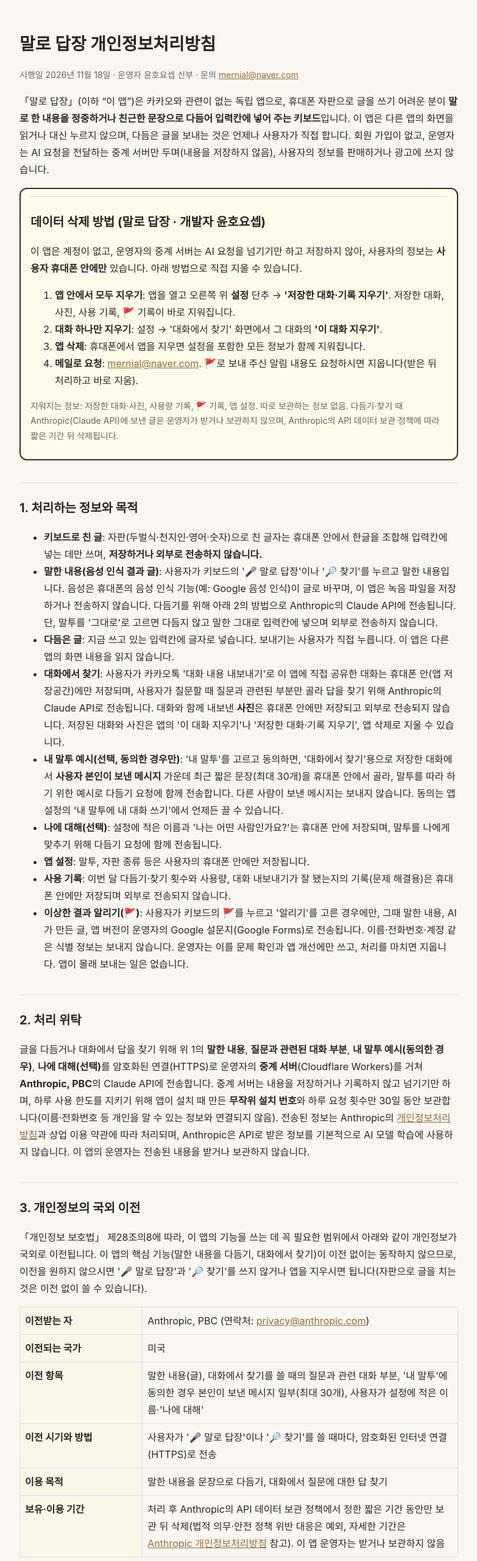
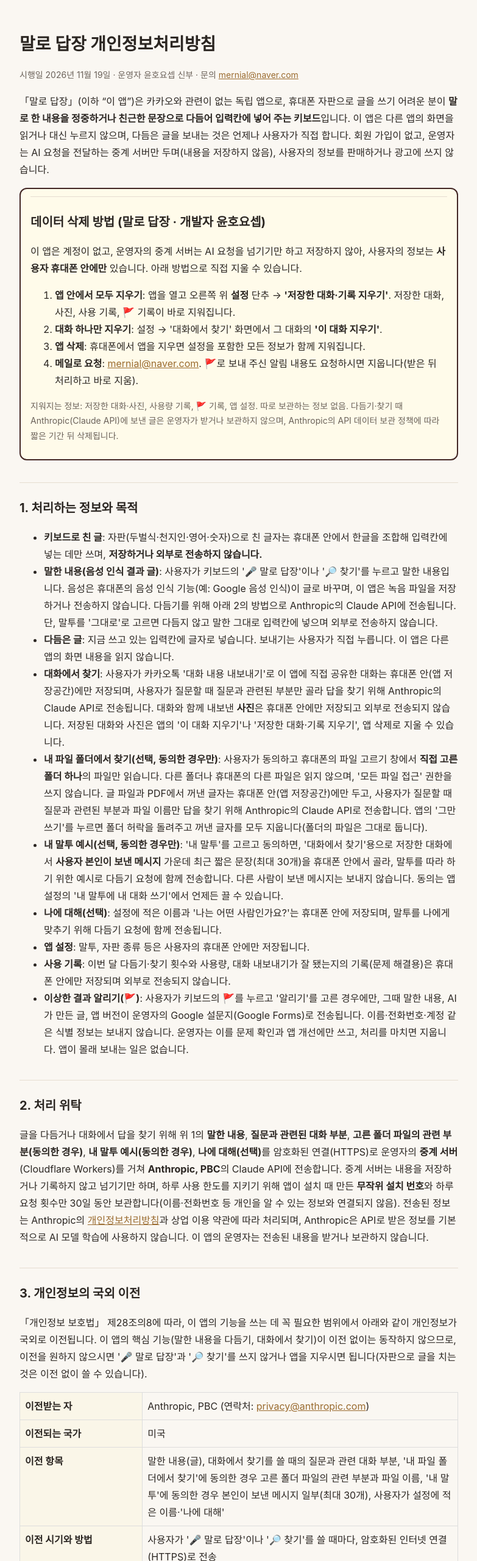
Before and after one commit to mernial/catholic-shorts, a plain HTML site: page talk-helper-privacy.html in a window 1280 px wide. Shown: the top 2560 px of the page at 61% size, without its empty margins (248-1031 px from the left). Drawn offline with Linux system fonts and the light colour scheme.

Commit message:
말로 답장 개인정보처리방침: '내 파일 폴더에서 찾기' 추가

```diff
--- a/talk-helper-privacy.html
+++ b/talk-helper-privacy.html
@@ -1,7 +1,7 @@
 <!doctype html><html lang="ko"><head><meta charset="utf-8"><meta name="viewport" content="width=device-width,initial-scale=1">
 <title>말로 답장 · 개인정보처리방침</title><link rel="stylesheet" href="style.css"><style>table{border-collapse:collapse;width:100%;margin:8px 0}th,td{border:1px solid #ddd;padding:8px;text-align:left;vertical-align:top}th{width:28%;background:#faf6e8;white-space:nowrap}</style></head><body><main>
 <h1>말로 답장 개인정보처리방침</h1>
-<p class="muted">시행일 2026년 11월 18일 · 운영자 윤호요셉 신부 · 문의 <a href="mailto:mernial@naver.com">mernial@naver.com</a></p>
+<p class="muted">시행일 2026년 11월 19일 · 운영자 윤호요셉 신부 · 문의 <a href="mailto:mernial@naver.com">mernial@naver.com</a></p>
 
 <p>「말로 답장」(이하 “이 앱”)은 카카오와 관련이 없는 독립 앱으로, 휴대폰 자판으로 글을 쓰기 어려운 분이 <b>말로 한 내용을 정중하거나 친근한 문장으로 다듬어 입력칸에 넣어 주는 키보드</b>입니다. 이 앱은 다른 앱의 화면을 읽거나 대신 누르지 않으며, 다듬은 글을 보내는 것은 언제나 사용자가 직접 합니다. 회원 가입이 없고, 운영자는 AI 요청을 전달하는 중계 서버만 두며(내용을 저장하지 않음), 사용자의 정보를 판매하거나 광고에 쓰지 않습니다.</p>
 
@@ -23,6 +23,7 @@
 <li><b>말한 내용(음성 인식 결과 글)</b>: 사용자가 키보드의 '🎤 말로 답장'이나 '🔎 찾기'를 누르고 말한 내용입니다. 음성은 휴대폰의 음성 인식 기능(예: Google 음성 인식)이 글로 바꾸며, 이 앱은 녹음 파일을 저장하거나 전송하지 않습니다. 다듬기를 위해 아래 2의 방법으로 Anthropic의 Claude API에 전송됩니다. 단, 말투를 '그대로'로 고르면 다듬지 않고 말한 그대로 입력칸에 넣으며 외부로 전송하지 않습니다.</li>
 <li><b>다듬은 글</b>: 지금 쓰고 있는 입력칸에 글자로 넣습니다. 보내기는 사용자가 직접 누릅니다. 이 앱은 다른 앱의 화면 내용을 읽지 않습니다.</li>
 <li><b>대화에서 찾기</b>: 사용자가 카카오톡 '대화 내용 내보내기'로 이 앱에 직접 공유한 대화는 휴대폰 안(앱 저장공간)에만 저장되며, 사용자가 질문할 때 질문과 관련된 부분만 골라 답을 찾기 위해 Anthropic의 Claude API로 전송됩니다. 대화와 함께 내보낸 <b>사진</b>은 휴대폰 안에만 저장되고 외부로 전송되지 않습니다. 저장된 대화와 사진은 앱의 '이 대화 지우기'나 '저장한 대화·기록 지우기', 앱 삭제로 지울 수 있습니다.</li>
+<li><b>내 파일 폴더에서 찾기(선택, 동의한 경우만)</b>: 사용자가 동의하고 휴대폰의 파일 고르기 창에서 <b>직접 고른 폴더 하나</b>의 파일만 읽습니다. 다른 폴더나 휴대폰의 다른 파일은 읽지 않으며, '모든 파일 접근' 권한을 쓰지 않습니다. 글 파일과 PDF에서 꺼낸 글자는 휴대폰 안(앱 저장공간)에만 두고, 사용자가 질문할 때 질문과 관련된 부분과 파일 이름만 답을 찾기 위해 Anthropic의 Claude API로 전송합니다. 앱의 '그만 쓰기'를 누르면 폴더 허락을 돌려주고 꺼낸 글자를 모두 지웁니다(폴더의 파일은 그대로 둡니다).</li>
 <li><b>내 말투 예시(선택, 동의한 경우만)</b>: '내 말투'를 고르고 동의하면, '대화에서 찾기'용으로 저장한 대화에서 <b>사용자 본인이 보낸 메시지</b> 가운데 최근 짧은 문장(최대 30개)을 휴대폰 안에서 골라, 말투를 따라 하기 위한 예시로 다듬기 요청에 함께 전송합니다. 다른 사람이 보낸 메시지는 보내지 않습니다. 동의는 앱 설정의 '내 말투에 내 대화 쓰기'에서 언제든 끌 수 있습니다.</li>
 <li><b>나에 대해(선택)</b>: 설정에 적은 이름과 '나는 어떤 사람인가요?'는 휴대폰 안에 저장되며, 말투를 나에게 맞추기 위해 다듬기 요청에 함께 전송됩니다.</li>
 <li><b>앱 설정</b>: 말투, 자판 종류 등은 사용자의 휴대폰 안에만 저장됩니다.</li>
@@ -31,14 +32,14 @@
 </ul>
 
 <h2>2. 처리 위탁</h2>
-<p>글을 다듬거나 대화에서 답을 찾기 위해 위 1의 <b>말한 내용</b>, <b>질문과 관련된 대화 부분</b>, <b>내 말투 예시(동의한 경우)</b>, <b>나에 대해(선택)</b>를 암호화된 연결(HTTPS)로 운영자의 <b>중계 서버</b>(Cloudflare Workers)를 거쳐 <b>Anthropic, PBC</b>의 Claude API에 전송합니다. 중계 서버는 내용을 저장하거나 기록하지 않고 넘기기만 하며, 하루 사용 한도를 지키기 위해 앱이 설치 때 만든 <b>무작위 설치 번호</b>와 하루 요청 횟수만 30일 동안 보관합니다(이름·전화번호 등 개인을 알 수 있는 정보와 연결되지 않음). 전송된 정보는 Anthropic의 <a href="https://www.anthropic.com/legal/privacy">개인정보처리방침</a>과 상업 이용 약관에 따라 처리되며, Anthropic은 API로 받은 정보를 기본적으로 AI 모델 학습에 사용하지 않습니다. 이 앱의 운영자는 전송된 내용을 받거나 보관하지 않습니다.</p>
+<p>글을 다듬거나 대화에서 답을 찾기 위해 위 1의 <b>말한 내용</b>, <b>질문과 관련된 대화 부분</b>, <b>고른 폴더 파일의 관련 부분(동의한 경우)</b>, <b>내 말투 예시(동의한 경우)</b>, <b>나에 대해(선택)</b>를 암호화된 연결(HTTPS)로 운영자의 <b>중계 서버</b>(Cloudflare Workers)를 거쳐 <b>Anthropic, PBC</b>의 Claude API에 전송합니다. 중계 서버는 내용을 저장하거나 기록하지 않고 넘기기만 하며, 하루 사용 한도를 지키기 위해 앱이 설치 때 만든 <b>무작위 설치 번호</b>와 하루 요청 횟수만 30일 동안 보관합니다(이름·전화번호 등 개인을 알 수 있는 정보와 연결되지 않음). 전송된 정보는 Anthropic의 <a href="https://www.anthropic.com/legal/privacy">개인정보처리방침</a>과 상업 이용 약관에 따라 처리되며, Anthropic은 API로 받은 정보를 기본적으로 AI 모델 학습에 사용하지 않습니다. 이 앱의 운영자는 전송된 내용을 받거나 보관하지 않습니다.</p>
 
 <h2>3. 개인정보의 국외 이전</h2>
 <p>「개인정보 보호법」 제28조의8에 따라, 이 앱의 기능을 쓰는 데 꼭 필요한 범위에서 아래와 같이 개인정보가 국외로 이전됩니다. 이 앱의 핵심 기능(말한 내용을 다듬기, 대화에서 찾기)이 이전 없이는 동작하지 않으므로, 이전을 원하지 않으시면 '🎤 말로 답장'과 '🔎 찾기'를 쓰지 않거나 앱을 지우시면 됩니다(자판으로 글을 치는 것은 이전 없이 쓸 수 있습니다).</p>
 <table>
 <tr><th>이전받는 자</th><td>Anthropic, PBC (연락처: <a href="mailto:privacy@anthropic.com">privacy@anthropic.com</a>)</td></tr>
 <tr><th>이전되는 국가</th><td>미국</td></tr>
-<tr><th>이전 항목</th><td>말한 내용(글), 대화에서 찾기를 쓸 때의 질문과 관련 대화 부분, '내 말투'에 동의한 경우 본인이 보낸 메시지 일부(최대 30개), 사용자가 설정에 적은 이름·'나에 대해'</td></tr>
+<tr><th>이전 항목</th><td>말한 내용(글), 대화에서 찾기를 쓸 때의 질문과 관련 대화 부분, '내 파일 폴더에서 찾기'에 동의한 경우 고른 폴더 파일의 관련 부분과 파일 이름, '내 말투'에 동의한 경우 본인이 보낸 메시지 일부(최대 30개), 사용자가 설정에 적은 이름·'나에 대해'</td></tr>
 <tr><th>이전 시기와 방법</th><td>사용자가 '🎤 말로 답장'이나 '🔎 찾기'를 쓸 때마다, 암호화된 인터넷 연결(HTTPS)로 전송</td></tr>
 <tr><th>이용 목적</th><td>말한 내용을 문장으로 다듬기, 대화에서 질문에 대한 답 찾기</td></tr>
 <tr><th>보유·이용 기간</th><td>처리 후 Anthropic의 API 데이터 보관 정책에서 정한 짧은 기간 동안만 보관 뒤 삭제(법적 의무·안전 정책 위반 대응은 예외, 자세한 기간은 <a href="https://www.anthropic.com/legal/privacy">Anthropic 개인정보처리방침</a> 참고). 이 앱 운영자는 받거나 보관하지 않음</td></tr>
@@ -46,7 +47,7 @@
 <p>중계 서버는 <b>Cloudflare, Inc.</b>(미국)의 Cloudflare Workers에서 동작하며, 위 내용은 Anthropic으로 넘어가는 동안만 Cloudflare 네트워크를 지나갑니다(저장하지 않음). 하루 한도용 <b>무작위 설치 번호와 하루 요청 횟수</b>만 Cloudflare D1(미국)에 30일 동안 보관됩니다.</p>
 
 <h2>4. 보관 기간</h2>
-<p>이 앱과 운영자는 자판으로 친 글, 말한 내용, 다듬은 글을 보관하지 않습니다(중계 서버는 무작위 설치 번호와 하루 요청 횟수만 30일 보관). 사용자가 직접 공유해 저장한 '대화에서 찾기'용 대화와 사용 기록은 휴대폰 안에만 있으며 사용자가 지울 수 있습니다. 사용자가 🚩로 보낸 알림은 처리 후 지웁니다. 앱 설정은 사용자가 앱을 지우면 함께 삭제됩니다.</p>
+<p>이 앱과 운영자는 자판으로 친 글, 말한 내용, 다듬은 글을 보관하지 않습니다(중계 서버는 무작위 설치 번호와 하루 요청 횟수만 30일 보관). 사용자가 직접 공유해 저장한 '대화에서 찾기'용 대화, 고른 폴더에서 꺼낸 글자와 사용 기록은 휴대폰 안에만 있으며 사용자가 지울 수 있습니다. 사용자가 🚩로 보낸 알림은 처리 후 지웁니다. 앱 설정은 사용자가 앱을 지우면 함께 삭제됩니다.</p>
 
 <h2>5. 권한</h2>
 <ul>
@@ -66,5 +67,5 @@
 <p>Google Play가 아닌 곳에서 직접 설치하는 예전 판 「카톡 도우미」는 위 내용에 더해, 사용자가 켠 경우 접근성 권한으로 카카오톡 위에 버튼을 띄우고, 버튼을 누른 순간 카카오톡 화면에 보이는 대화 글(최근 최대 1,200자)을 읽어 다듬기 요청에 함께 보내며, 다듬은 답장을 카카오톡 입력창에 넣고 전송 버튼을 누릅니다. 선택 기능 '알림으로 답장'을 켜면 카카오톡 메시지 알림만 읽습니다. 화면·알림 글은 휴대폰에 저장하지 않습니다. Google Play 판에는 이 기능들이 없습니다.</p>
 
 <h2>9. 변경</h2>
-<p>이 방침이 바뀌면 이 페이지에 시행일과 함께 알립니다. (2026년 11월 10일: 카톡 위 버튼(접근성)·알림으로 답장을 빼고 키보드 방식으로 바뀐 내용을 반영 / 2026년 11월 12일: '내 말투' 예시 추가 / 2026년 11월 17일: '내 말투'를 없애고 말한 그대로 받아 적는 '그대로'(AI로 보내지 않음) 추가 / 2026년 11월 18일: '내 말투'를 다시 넣음(동의한 경우 본인이 보낸 메시지 일부 전송))</p>
+<p>이 방침이 바뀌면 이 페이지에 시행일과 함께 알립니다. (2026년 11월 10일: 카톡 위 버튼(접근성)·알림으로 답장을 빼고 키보드 방식으로 바뀐 내용을 반영 / 2026년 11월 12일: '내 말투' 예시 추가 / 2026년 11월 17일: '내 말투'를 없애고 말한 그대로 받아 적는 '그대로'(AI로 보내지 않음) 추가 / 2026년 11월 18일: '내 말투'를 다시 넣음(동의한 경우 본인이 보낸 메시지 일부 전송) / 2026년 11월 19일: '내 파일 폴더에서 찾기'(사용자가 고른 폴더 하나만, 동의한 경우) 추가)</p>
 </main></body></html>
```
